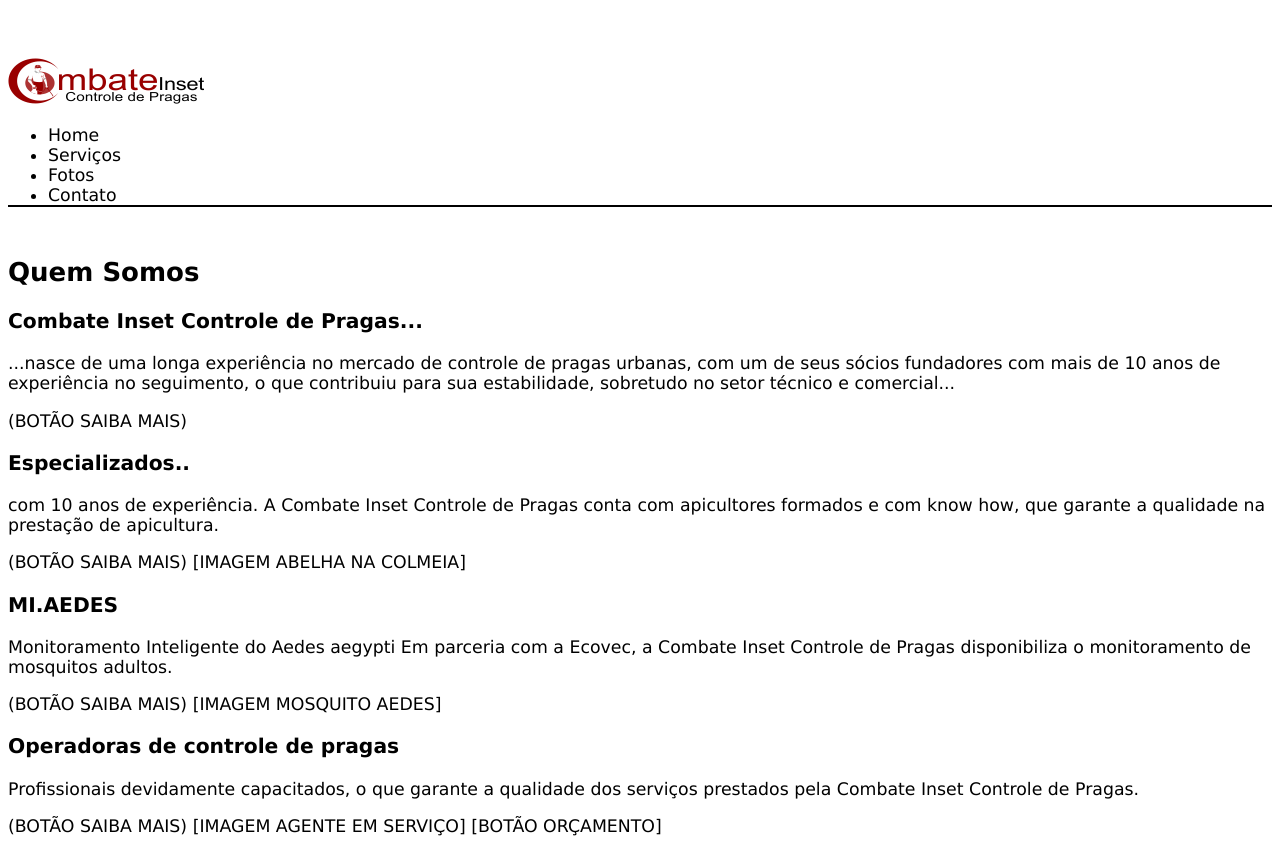
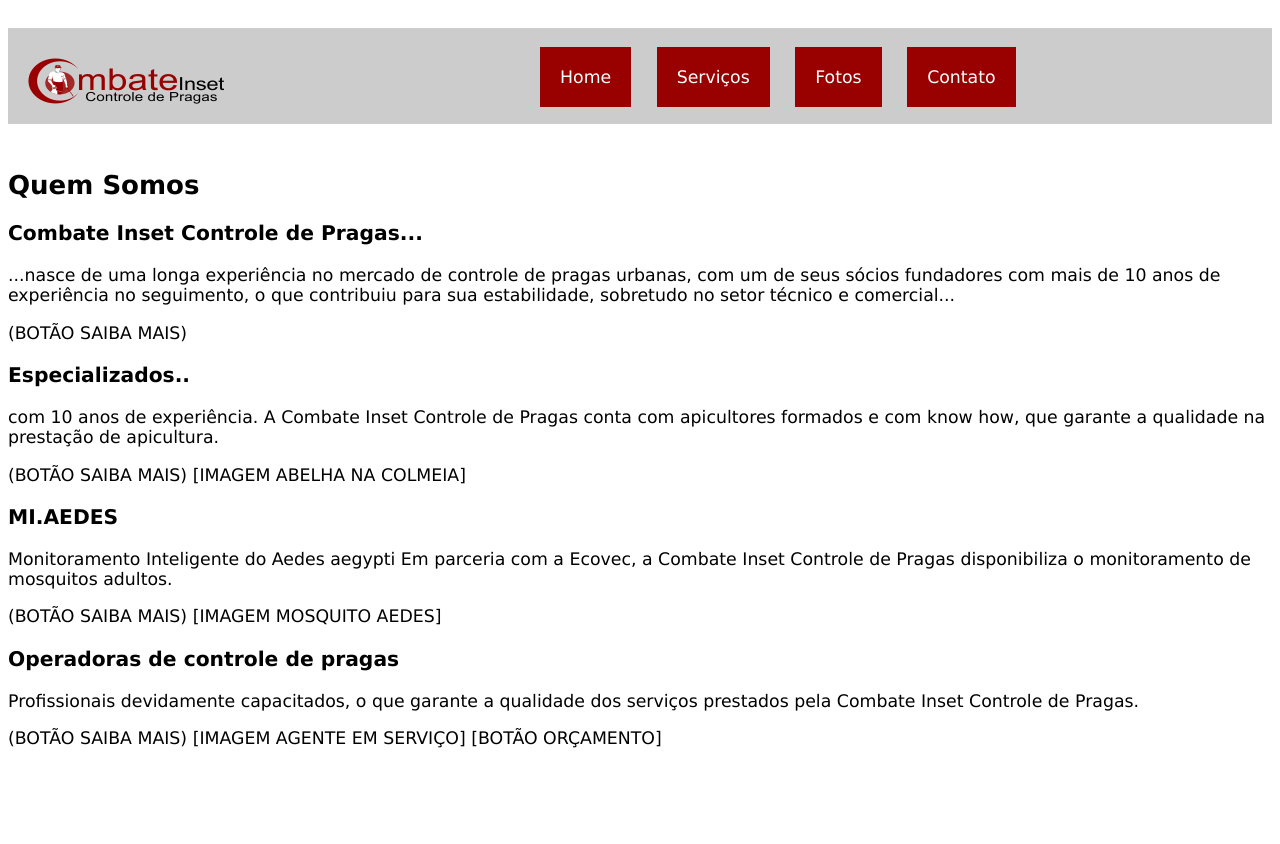
Before and after one commit to tarcisio-rosa/blaset-saude-ambiental, a plain HTML site: page index.html in a window 1280 px wide. After the commit the page ends 800 px from the top, so only its background shows below. Drawn offline with Linux system fonts and the light colour scheme.

Commit message:
25.07.2020

```diff
--- a/_css/estilo.css
+++ b/_css/estilo.css
@@ -2,11 +2,46 @@
     font-family: 'Lucida Sans', 'Lucida Sans Regular', 'Lucida Grande', 'Lucida Sans Unicode', Geneva, Verdana, sans-serif;
     font-size: 13pt;
 }
-ul {
-    border-bottom: 2px solid black;
-}
+
+/* Formatação Interface*/
+
 #interface {
+    display: inline-block;
     margin-bottom: 10px;
     padding-top: 50px;
     margin-bottom: 50px;
+    background-color: rgb(204, 204, 204);
+    width: 100%;
+    background-color: rgb(red, green, rgb(131, 131, 131));
+    margin: 20px auto 20px auto;
+    box-shadow: 0px 0px 10px rgb(red, green, rgb(0, 0, 0));
 }
+#logo {
+    display: block;
+    margin-top: -20px;
+    margin-left: 20px;
+    margin-bottom: 20px;
+}
+
+/* formatação menu*/
+
+nav#menu ul {
+	display: block;
+}
+nav#menu ul {
+	list-style: none;
+	color: white;
+	position: absolute;
+	top: 0px;
+    left: 500px;
+    font
+}
+nav#menu li {
+    background-color: rgb(153, 0, 0);
+    display: inline-block;
+    padding: 20px;
+    margin-top: 30px;
+    margin-right: 20px;
+	transition: background-color: 1s;
+    -ms-transition: background-color: 1s;
+}
--- a/index.html
+++ b/index.html
@@ -9,16 +9,17 @@
     <body>
     <div id="interface">
         <header id="cabecalho">
-           <img src="_imagens/combate-inset-logo-peq.png">
+           <img id="logo" src="_imagens/combate-inset-logo-peq.png">
 
-           <ul>
+           <nav id="menu">
+            <ul>
                <li>Home</li>
                <li>Serviços</li>
                <li>Fotos</li>
                <li>Contato</li>
 
-           </ul>
-
+            </ul>
+            </nav>
         </header>
     </div>
 
```
Also changed, not shown: _imagens/botao.png (added).
